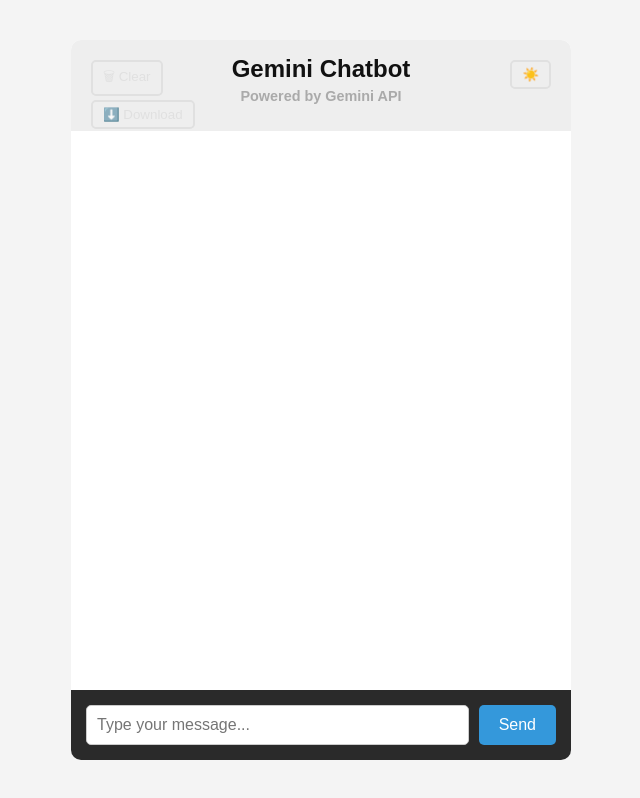
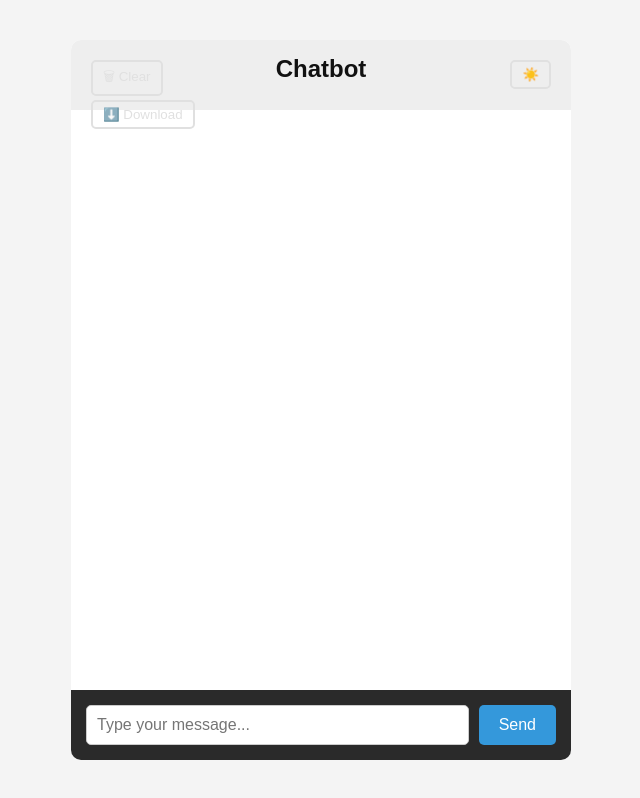
Before and after one commit to SHASHWAT13244/Promptly, a website: page public/index.html in a window 1280 px wide. Shown: the whole page, without its empty margins (319-959 px from the left). Drawn offline with nearby package versions, Linux system fonts and the light colour scheme.

Commit message:
Update index.html

```diff
--- a/public/index.html
+++ b/public/index.html
@@ -3,7 +3,7 @@
 <head>
   <meta charset="UTF-8" />
   <meta name="viewport" content="width=device-width, initial-scale=1.0" />
-  <title>Gemini Chatbot</title>
+  <title>Chatbot</title>
   <link rel="stylesheet" href="styles.css" />
 </head>
 <body>
@@ -11,8 +11,8 @@
     <div class="chat-header">
       <button id="clear-chat">🗑 Clear</button>
       <button id="download-chat">⬇️ Download</button>
-      <h1>Gemini Chatbot</h1>
-      <h2 class="sub-heading">Powered by Gemini API</h2>
+      <h1>Chatbot</h1>
+      <h2 class="sub-heading"></h2>
       <button id="theme-toggle">🌙</button>
     </div>
     <div class="chat-messages" id="chat-messages"></div>
```
